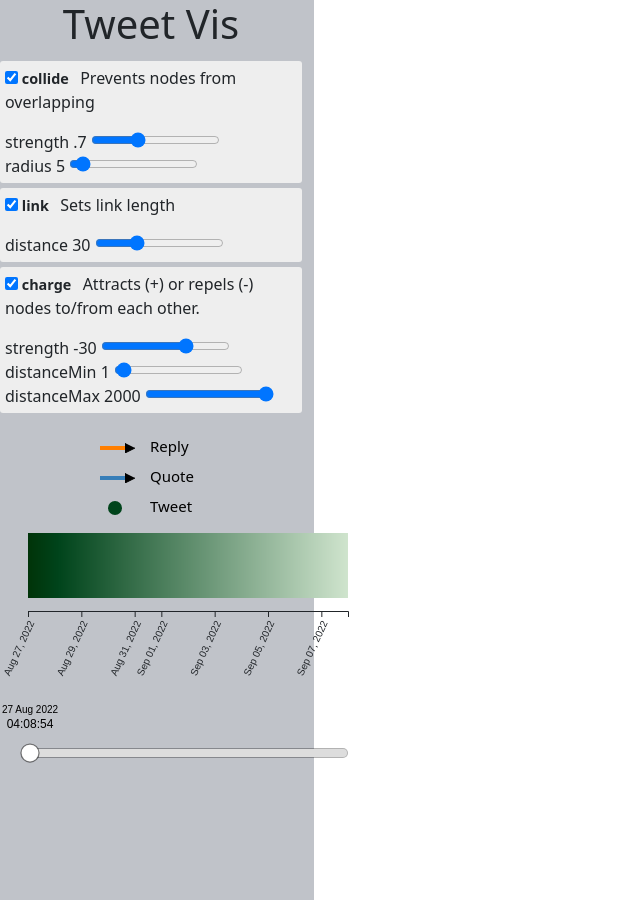
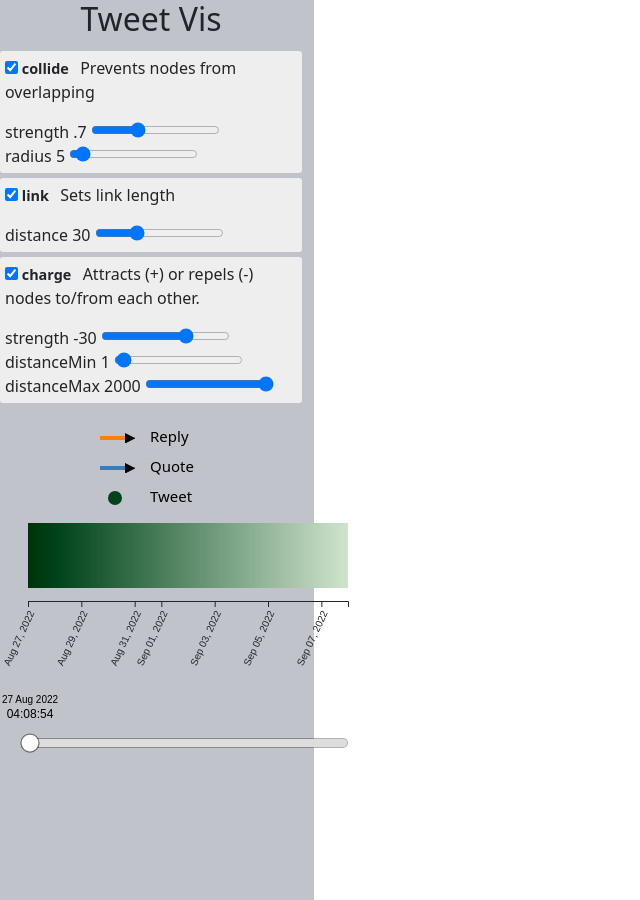
Before and after one commit to JoseLuis96001/JoseLuis96001.github.io, a plain HTML site: page index.html in a window 1280 px wide. Shown: the top 900 px of the page, without its empty margins (0-640 px from the left). Drawn offline with Linux system fonts and the light colour scheme.

Commit message:
TweerVis changed from h1 to h2

```diff
--- a/index.html
+++ b/index.html
@@ -21,7 +21,7 @@
 		<div class="col-3" id="principal">
 
 			<div class="row">
-			<h1 class="text-center" >Tweet Vis</h1>
+			<h2 class="text-center" >Tweet Vis</h2>
 			</div>
 
 			<!--<div class="row">
```
